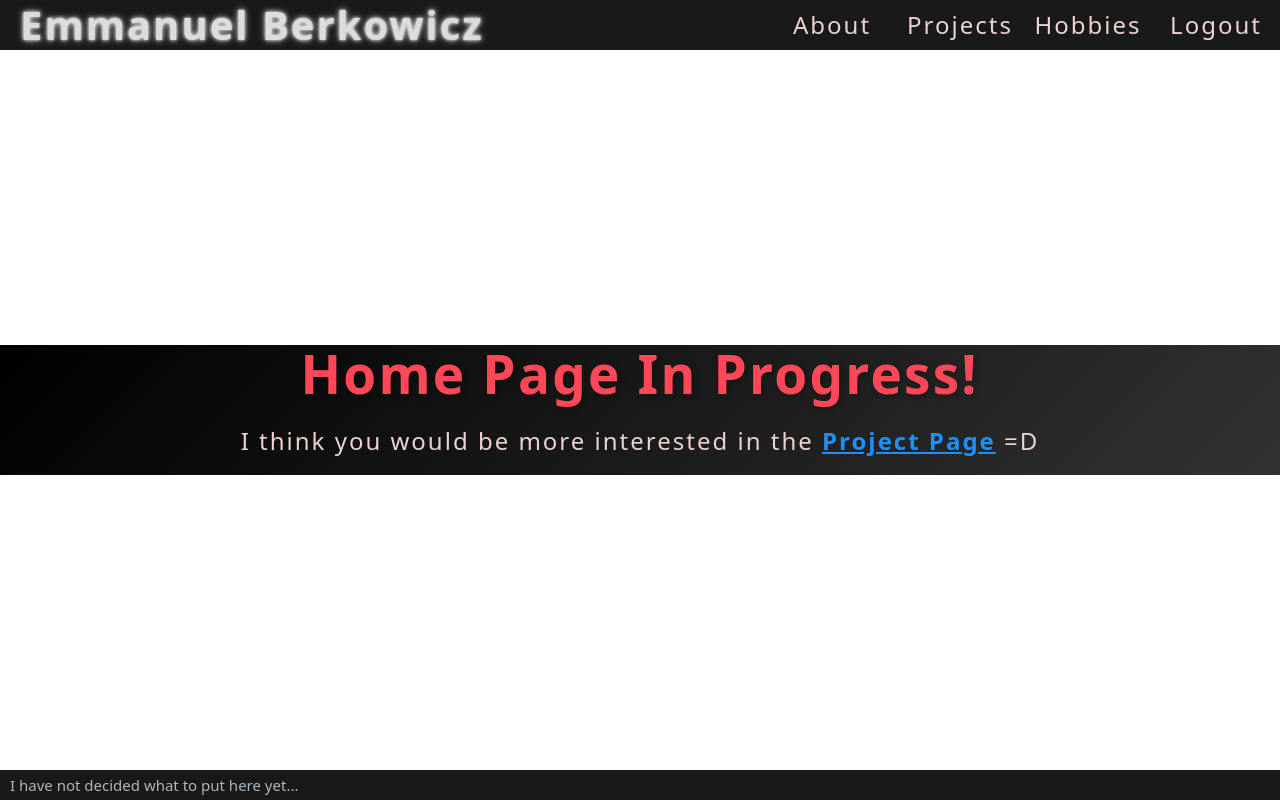
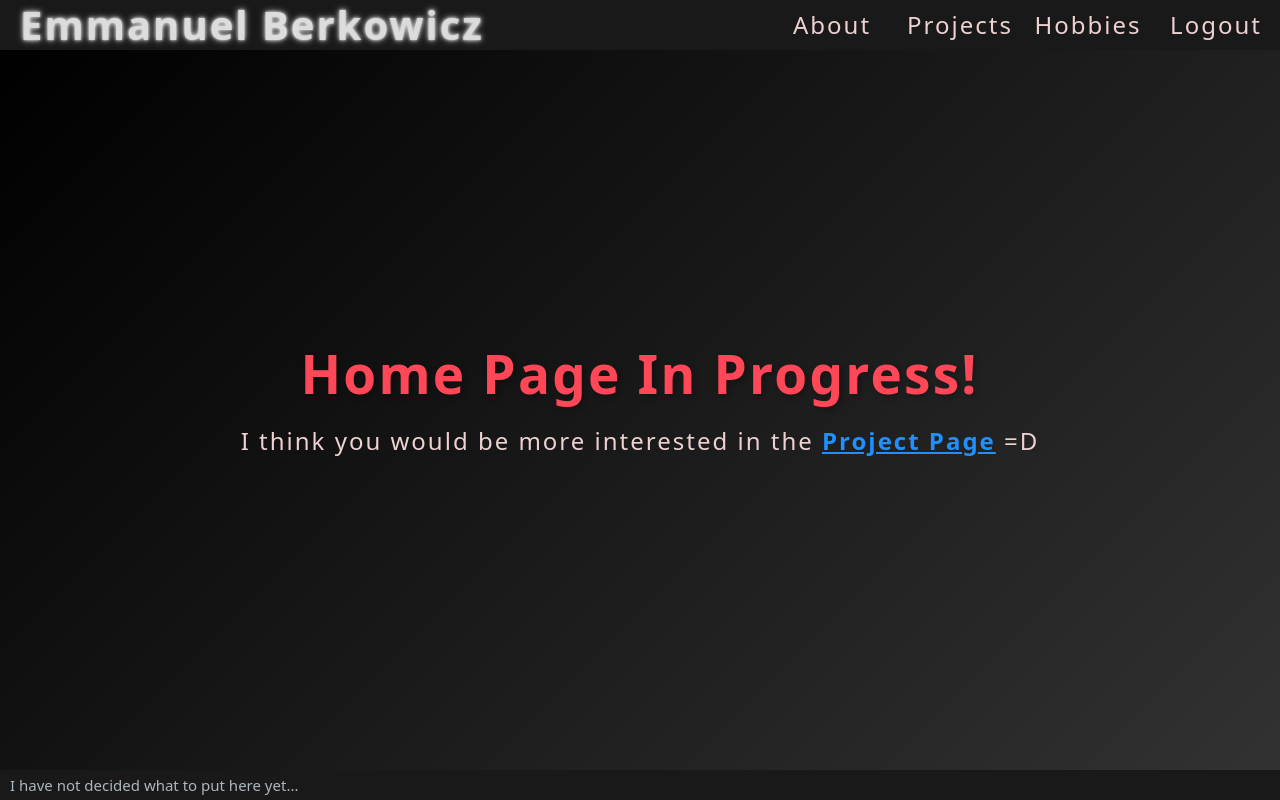
Before and after one commit to AnosVoldygod/emmanwebsite-, a Vue app: page / in a window 1280 px wide. Built offline with nearby package versions, Linux system fonts and the light colour scheme; no server answers; sample sign-in values are in the browser's storage.

Commit message:
Unknown.

```diff
--- a/src/components/Home/HomeMain.vue
+++ b/src/components/Home/HomeMain.vue
@@ -19,9 +19,8 @@
   align-items: center;
   justify-content: center;
   text-align: center;
-
   background: linear-gradient(135deg, #000000, #333232);
-  min-height: calc(100vh - 80px);
+  height: calc(100vh - 80px);
   min-width: 100vw;
 }
 
--- a/src/components/Projects/AJuniorDataEngineer/ProjectIntroduction.vue
+++ b/src/components/Projects/AJuniorDataEngineer/ProjectIntroduction.vue
@@ -31,7 +31,7 @@
 
 <script setup>
 const files = [
-  { name: 'suicide_rates.csv', link: '/csv/suicide_rates_data.csv' },
+  { name: 'suicide_rates.csv', link: '/csv/suicide_rates.csv' },
   { name: 'mental_health_funding.csv', link: '/csv/mental_health_funding.csv' },
   { name: 'reported_mental_health_issues.csv', link: '/csv/reported_mental_health_issues.csv' },
   { name: 'employment_status.csv', link: '/csv/employment_status.csv' },
--- a/src/views/Projects.vue
+++ b/src/views/Projects.vue
@@ -27,7 +27,6 @@ import AJuniorDataEngineerView from './nested/AJuniorDataEngineerView.vue'
             P: Password1@
           </p>
         </div>
-        s
       </a>
     </div>
   </div>
```
